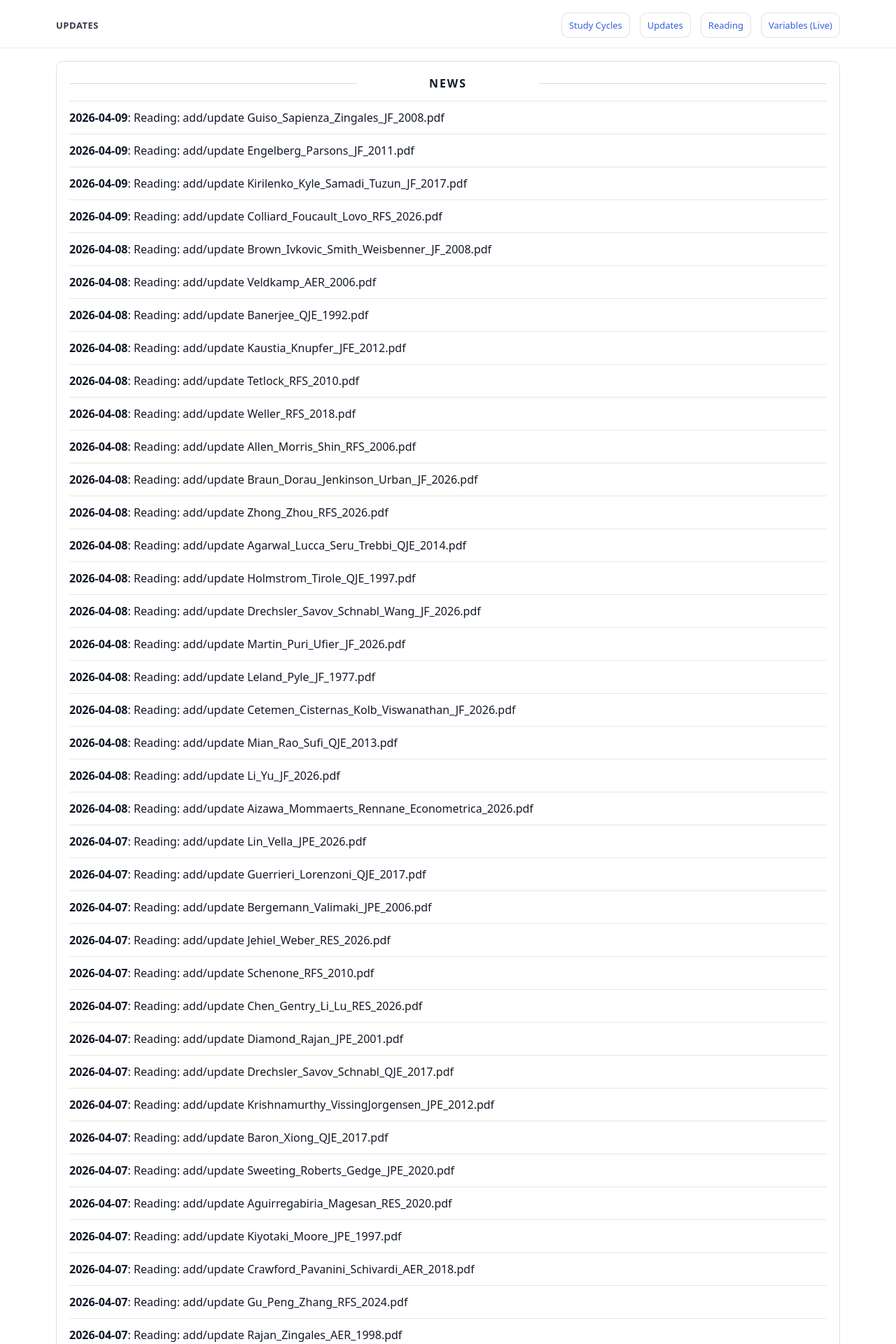
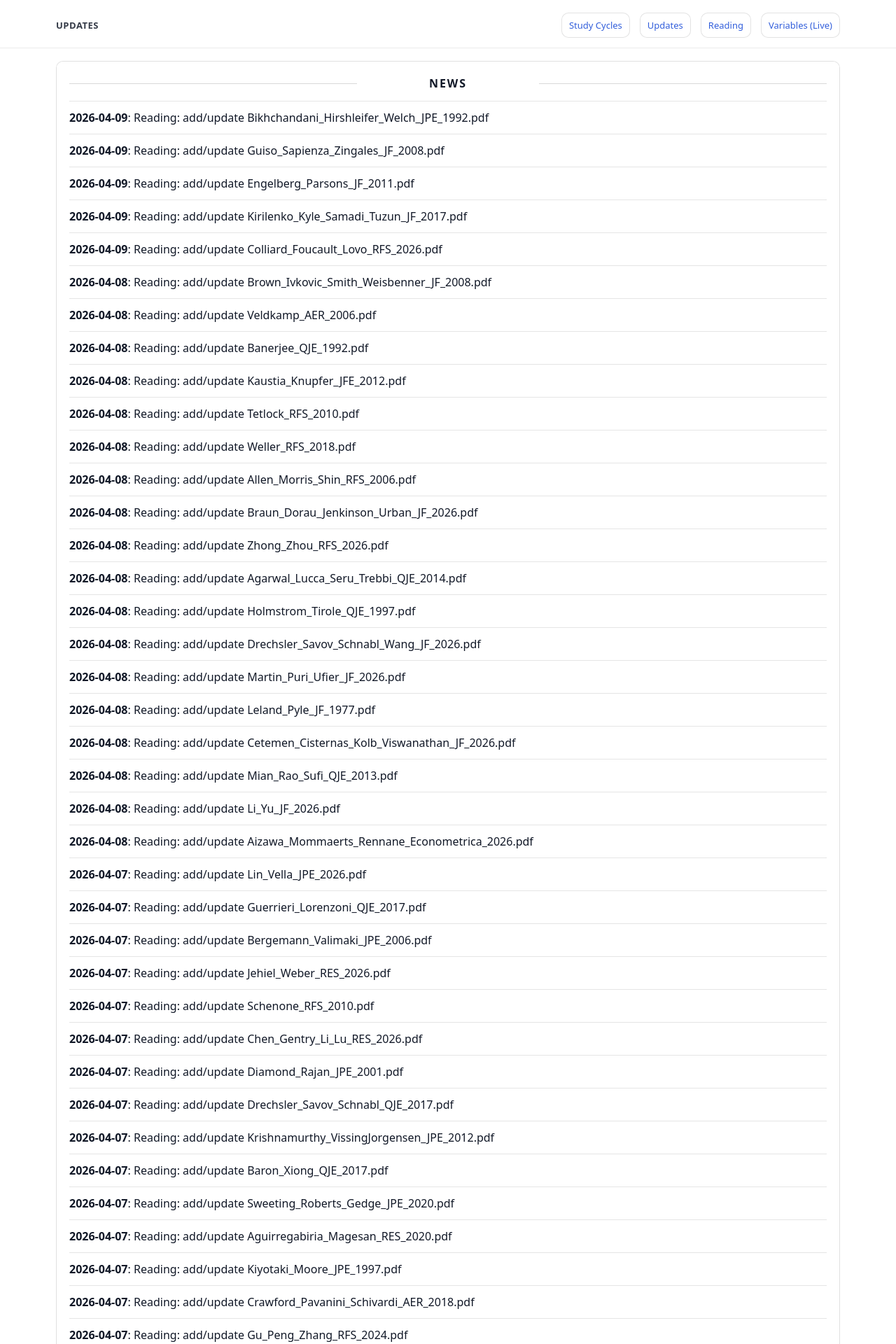
Before and after one commit to yaxinzn/study-archive, a Jekyll site: the page built from updates/index.md, in a window 1280 px wide. Shown: the top 1920 px of the page at 70% size. Built offline with Jekyll 4.4.1, drawn with Linux system fonts in a browser that asks for light colours; some of the changed text lies outside the part shown.

Commit message:
chore: update NEWS feed

```diff
--- a/_data/news.yml
+++ b/_data/news.yml
@@ -1,4 +1,7 @@
 # Auto-generated update history (sorted newest -> oldest). Do not edit manually.
+- ts: "1775684268"
+  date: "2026-04-09"
+  title: "Reading: add/update Bikhchandani_Hirshleifer_Welch_JPE_1992.pdf"
 - ts: "1775681402"
   date: "2026-04-09"
   title: "Reading: add/update Guiso_Sapienza_Zingales_JF_2008.pdf"
```
